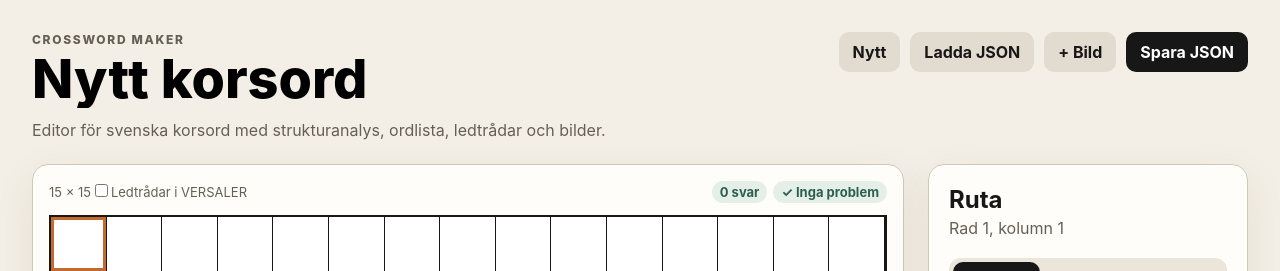
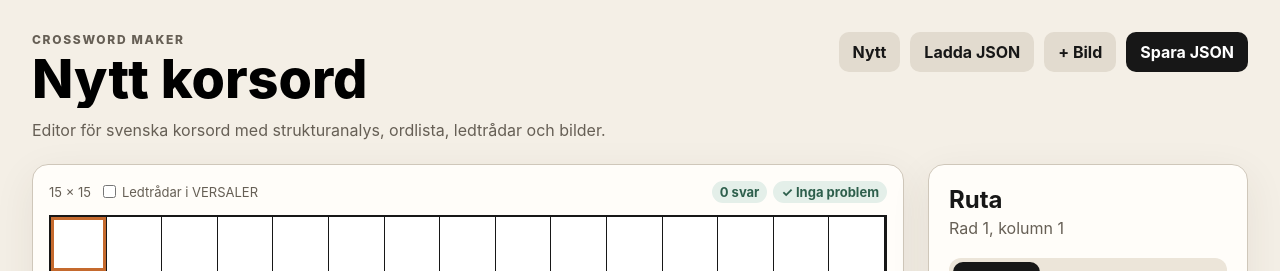
Before and after one commit to unilsson/crossword-maker, a React (Vite) app: page / in a window 1280 px wide. Shown: the top 271 px of the page. Built offline with nearby package versions, Linux system fonts and the light colour scheme.

Commit message:
style: add clue case toggle

```diff
--- a/src/styles.css
+++ b/src/styles.css
@@ -779,3 +779,23 @@ footer {
     grid-template-columns: 1fr;
   }
 }
+
+
+.board-toolbar-left {
+  display: flex;
+  flex-wrap: wrap;
+  gap: 12px;
+  align-items: center;
+}
+
+.toolbar-toggle {
+  display: inline-flex;
+  gap: 6px;
+  align-items: center;
+  cursor: pointer;
+  user-select: none;
+}
+
+.toolbar-toggle input {
+  margin: 0;
+}
```
